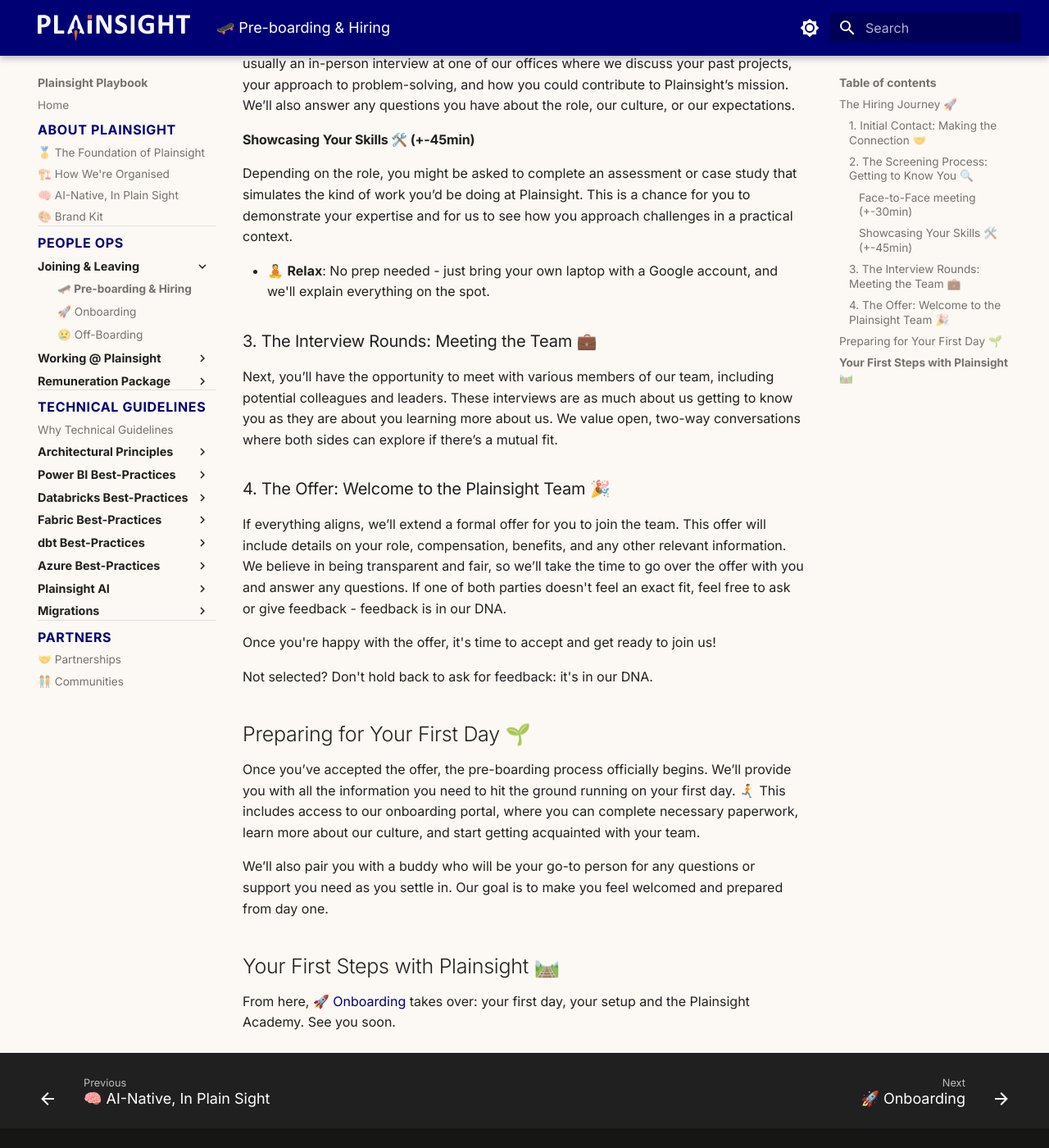
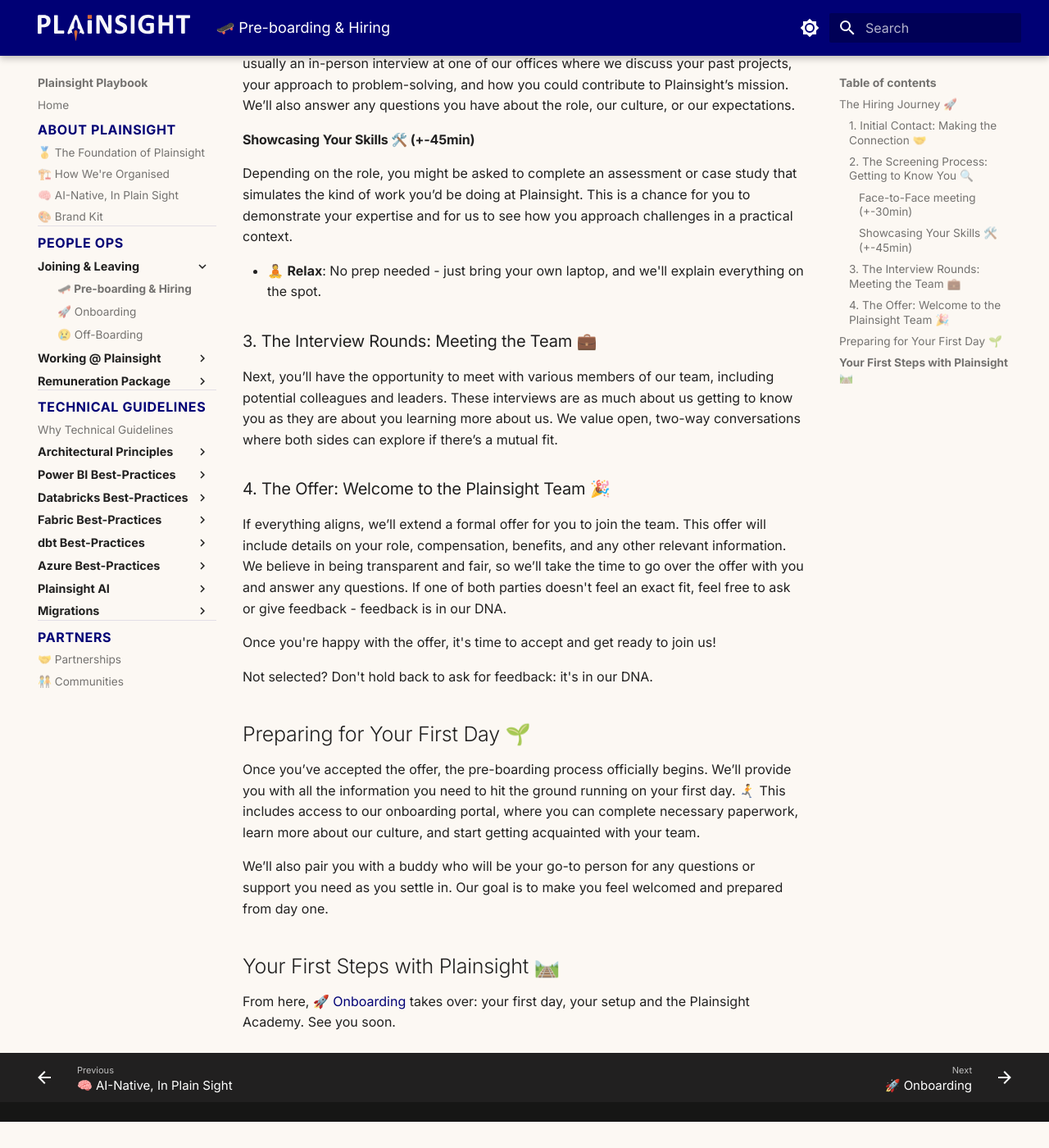
Before and after one commit to PlainsightPro/Vision-Playbook, an MkDocs documentation site: the page built from docs/people-ops/pre-boarding-and-hiring.md, in a window 1280 px wide and 1400 px high, scrolled down 1475 px. Shown: the whole window at 82% size. Built offline with MkDocs 1.6.1 and Material for MkDocs 9.7.7, drawn with Linux system fonts in a browser that asks for light colours; after the commit the page ends 2843 px from its top, so only the background shows below that.

Commit message:
Drop the Google account requirement and make the page footer compact (#65)
* Drop the Google account requirement for the technical challenge

Co-Authored-By: Claude Opus 5.5 <noreply@anthropic.com>

* Make the previous / next footer compact

Material fits the left navigation into the space above the footer, so the
tall footer cut the navigation short at the bottom of every page. The
footer drops from 120px to 84px.

Co-Authored-By: Claude Opus 5.5 <noreply@anthropic.com>

* Exclude Google Maps links from the lychee link check

Google Maps now answers the CI link checker with 403 Forbidden, which
failed the Check Links job on the offices page.

Co-Authored-By: Claude Opus 5.5 <noreply@anthropic.com>

---------

Co-authored-by: Claude Opus 5.5 <noreply@anthropic.com>

```diff
--- a/docs/people-ops/pre-boarding-and-hiring.md
+++ b/docs/people-ops/pre-boarding-and-hiring.md
@@ -50,7 +50,7 @@ In this stage, we’ll review your experience, skills, and potential fit with ou
 #### Showcasing Your Skills 🛠️ (+-45min)
 Depending on the role, you might be asked to complete an assessment or case study that simulates the kind of work you’d be doing at Plainsight. This is a chance for you to demonstrate your expertise and for us to see how you approach challenges in a practical context.
 
-- 🧘 **Relax**: No prep needed - just bring your own laptop with a Google account, and we'll explain everything on the spot.
+- 🧘 **Relax**: No prep needed - just bring your own laptop, and we'll explain everything on the spot.
 ### 3. The Interview Rounds: Meeting the Team 💼
 Next, you’ll have the opportunity to meet with various members of our team, including potential colleagues and leaders. These interviews are as much about us getting to know you as they are about you learning more about us. We value open, two-way conversations where both sides can explore if there’s a mutual fit.
 
--- a/docs/stylesheets/extra.css
+++ b/docs/stylesheets/extra.css
@@ -279,3 +279,27 @@
     right: 0.5rem;
   }
 }
+
+
+/* ---------- Footer: compact previous / next ---------- */
+/* Material fits the left navigation into the space above the footer, so a
+   tall footer cuts the navigation short at the bottom of every page. */
+.md-footer__link {
+  align-items: center;
+  margin-top: 0.3rem;
+  margin-bottom: 0.3rem;
+}
+.md-footer__title {
+  font-size: 0.75rem;
+  line-height: 1.3;
+  margin-bottom: 0;
+  /* Matches the smaller arrow button below (0.2rem margin + 0.6rem padding + 1.2rem icon) */
+  max-width: calc(100% - 2rem);
+}
+.md-footer__direction {
+  font-size: 0.55rem;
+}
+.md-footer__button {
+  margin: 0.1rem;
+  padding: 0.3rem;
+}
```
Also changed, not shown: 1 other file.
